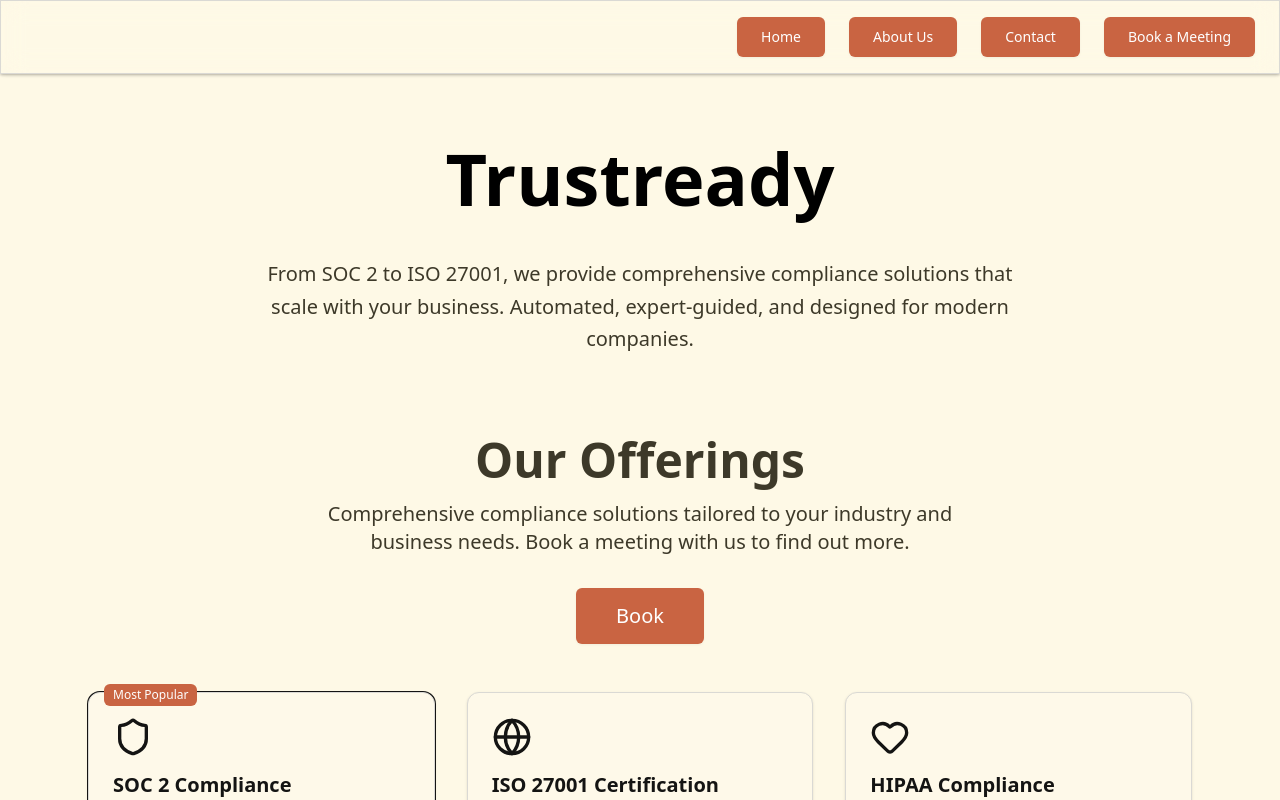
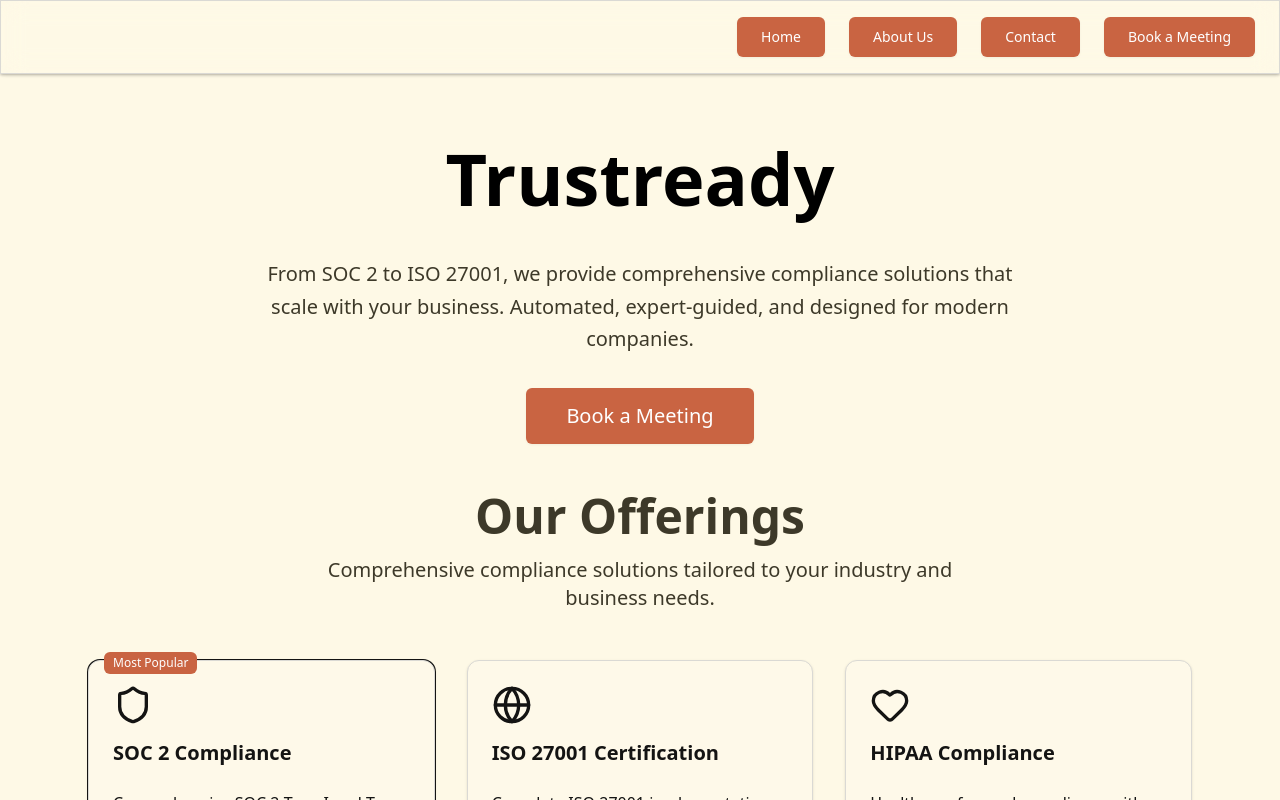
Before and after one commit to trustready-platform/trustready.io, a Next.js app: page / in a window 1280 px wide. Shown: the top 800 px of the page. Built offline with nearby package versions, Linux system fonts and the light colour scheme.

Commit message:
moved button

```diff
--- a/app/page.tsx
+++ b/app/page.tsx
@@ -161,6 +161,13 @@ export default function SeevicesPage() {
             solutions that scale with your business. Automated, expert-guided,
             and designed for modern companies.
           </p>
+		  <Button
+            size="lg"
+            className="gap-2 text-xl px-10 py-7" /* bigger text + more padding */
+            asChild
+          >
+            <Link href="https://tidycal.com/m4j7k9m/trustready">Book a Meeting</Link>
+          </Button>
         </motion.div>
       </section>
       {/* Services Grid */}
@@ -174,15 +181,9 @@ export default function SeevicesPage() {
           <h2 className="text-5xl font-bold mb-4">Our Offerings</h2>
           <p className="max-w-2xl mx-auto text-xl">
             Comprehensive compliance solutions tailored to your industry and
-            business needs. Book a meeting with us to find out more.
+            business needs.
           </p>
-          <Button
-            size="lg"
-            className="gap-2 text-xl px-10 py-7 mt-8" /* bigger text + more padding */
-            asChild
-          >
-            <Link href="https://tidycal.com/m4j7k9m/trustready">Book</Link>
-          </Button>
+
         </motion.div>
 
         <div className="grid md:grid-cols-2 lg:grid-cols-3 gap-8">
```
